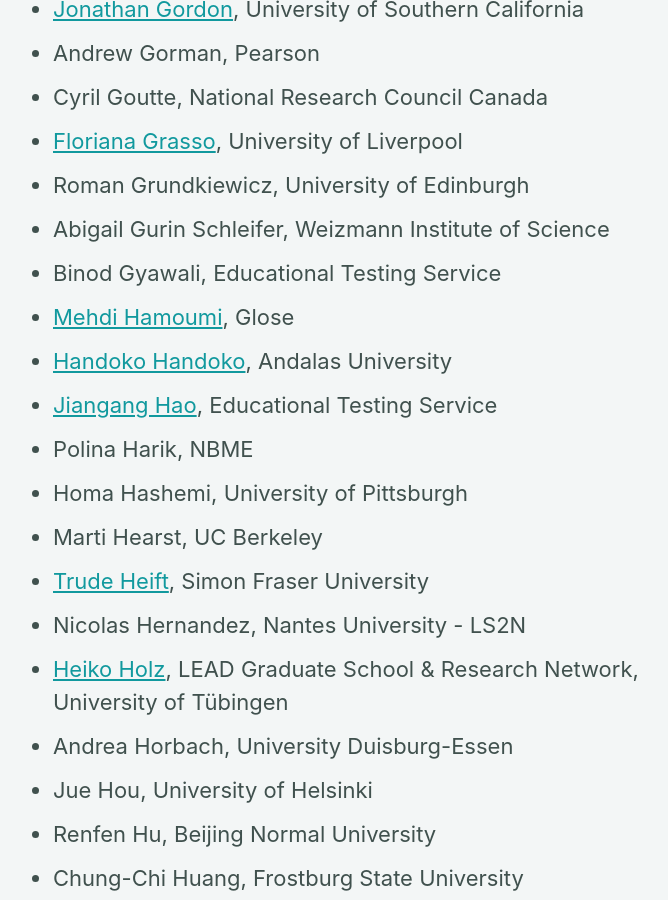
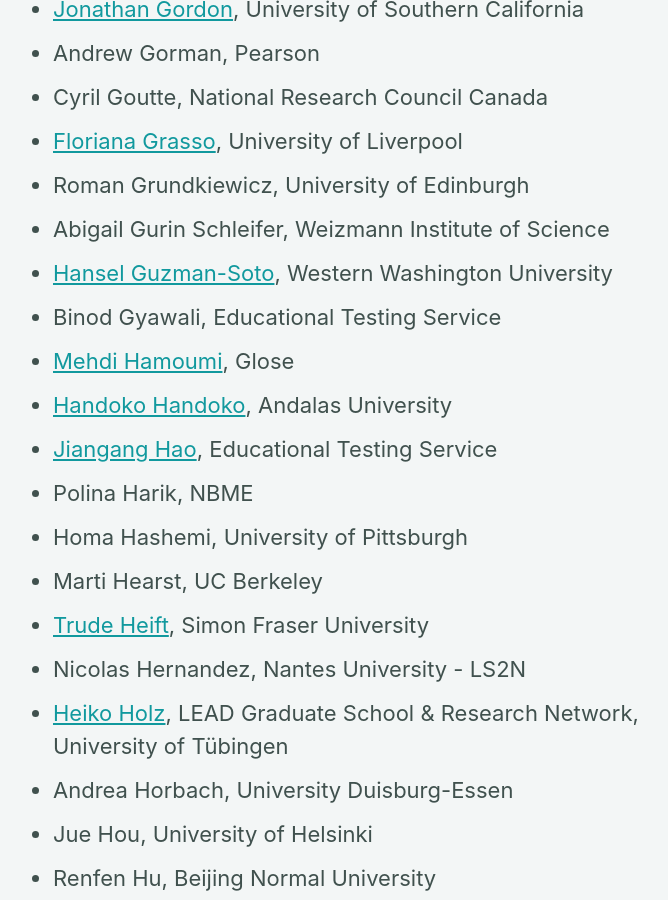
Before and after one commit to sigedu-org/website, a Jekyll site: the page built from _pages/members.md, in a window 1280 px wide and 900 px high, scrolled down 4114 px. Shown: the whole window, without its empty margins (309-977 px from the left). Built offline with Jekyll 4.4.1, drawn with Linux system fonts in a browser that asks for light colours; cached includes are drawn as plain includes; nearby versions of some CDN libraries.

Commit message:
Update members.md
Add members

```diff
--- a/_pages/members.md
+++ b/_pages/members.md
@@ -95,6 +95,7 @@ The following is a list of the current SIGEDU members and their affiliations. Me
 - <a href="http://www.csc.liv.ac.uk/~floriana">Floriana Grasso</a>, University of Liverpool<br/>
 - Roman Grundkiewicz, University of Edinburgh<br/>
 - Abigail Gurin Schleifer, Weizmann Institute of Science<br/>
+- <a href="https://www.linkedin.com/in/hansel-guzman-soto/">Hansel Guzman-Soto</a>, Western Washington University<br/>
 - Binod Gyawali, Educational Testing Service<br/>
 - <a href="https://glose.education/">Mehdi Hamoumi</a>, Glose<br/>
 - <a href="unand.ac.id">Handoko Handoko</a>, Andalas University<br/>
```
